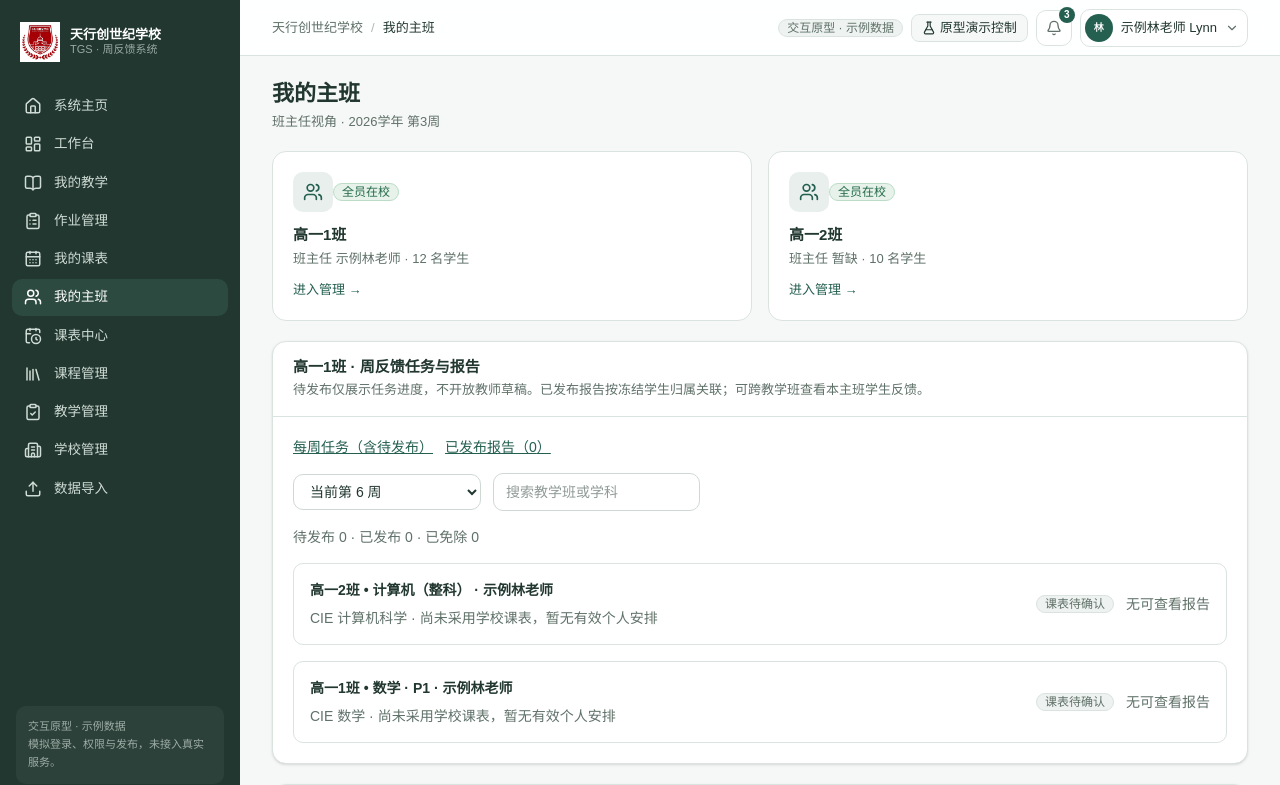
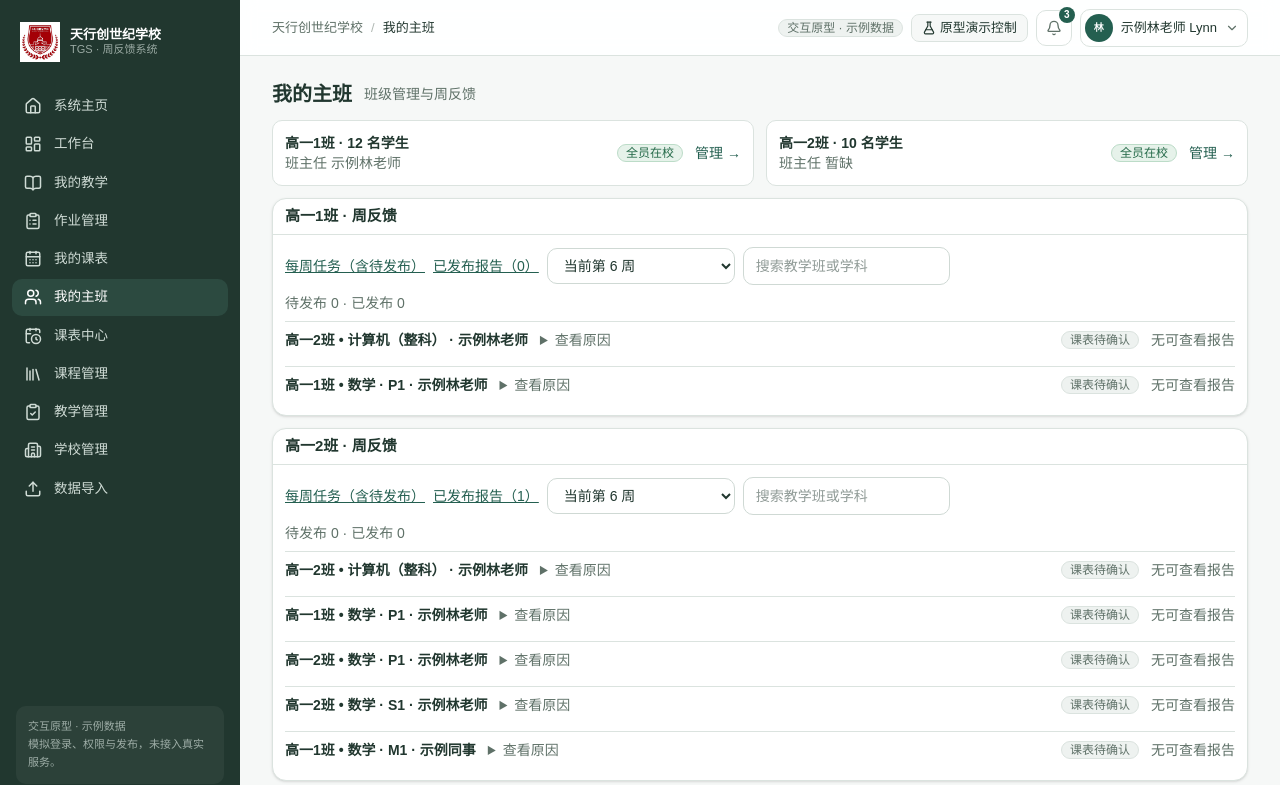
Before and after one commit to codeandroad/wfb-v3, a Next.js app: page /homeroom in a window 1280 px wide. Shown: the top 785 px of the page. Built offline with nearby package versions, Linux system fonts and the light colour scheme; a web font is replaced by a local one.

Commit message:
Compact homeroom layout and hide exempt publication tasks

```diff
--- a/app/(app)/homeroom/page.tsx
+++ b/app/(app)/homeroom/page.tsx
@@ -123,9 +123,9 @@ export default function HomeroomPage() {
   // 主班列表视图
   if (!room) {
     return (
-      <div>
-        <PageHeader title="我的主班" desc={`班主任视角 · ${WEEK_LABEL}`} />
-        <div className="grid gap-4 sm:grid-cols-2">
+      <div className="flex flex-col gap-3">
+        <header className="flex flex-wrap items-center gap-x-3 gap-y-1"><h1 className="text-xl font-semibold">我的主班</h1><p className="text-sm text-muted-foreground">班级管理与周反馈</p></header>
+        <div className="grid gap-3 sm:grid-cols-2">
           {MY_HOMEROOMS.map((r) => {
             const students = studentProfilesByClass(r)
             const onLeave = students.filter((s) => leavesFor(s.id).length).length
@@ -133,30 +133,21 @@ export default function HomeroomPage() {
               <button
                 key={r}
                 onClick={() => setRoom(r)}
-                className="group flex flex-col gap-3 rounded-xl border border-border bg-card p-5 text-left transition-colors hover:border-primary/50 hover:bg-accent/40"
+                className="group flex flex-wrap items-center gap-3 rounded-lg border border-border bg-card p-3 text-left transition-colors hover:border-primary/50 hover:bg-accent/40"
               >
-                <div className="flex items-center justify-between">
-                  <span className="flex size-10 items-center justify-center rounded-lg bg-primary/10 text-primary">
-                    <Users className="size-5" />
-                  </span>
-                  <Badge tone={onLeave ? "warning" : "success"}>
-                    {onLeave ? `${onLeave} 人请假中` : "全员在校"}
-                  </Badge>
+                <div className="min-w-0 flex-1">
+                  <p className="text-sm font-semibold">{r} · {students.length} 名学生</p>
+                  <p className="text-sm text-muted-foreground">班主任 {mainHeadTeacherOf(r) ?? "暂缺"}</p>
                 </div>
-                <div>
-                  <p className="text-[15px] font-semibold">{r}</p>
-                  <p className="mt-0.5 text-[13px] text-muted-foreground">
-                    班主任 {mainHeadTeacherOf(r) ?? "暂缺"} · {students.length} 名学生
-                  </p>
-                </div>
-                <span className="text-[13px] font-medium text-primary">进入管理 →</span>
+                <Badge tone={onLeave ? "warning" : "success"}>{onLeave ? `${onLeave} 人请假中` : "全员在校"}</Badge>
+                <span className="text-sm font-medium text-primary">管理 →</span>
               </button>
             )
           })}
         </div>
 
-        <div className="mt-5 flex flex-col gap-5">{MY_HOMEROOMS.map(r => <HomeroomPublications key={r} room={r} />)}</div>
-        <div className="mt-4 rounded-lg border border-border bg-muted/40 p-3 text-[13px] text-muted-foreground">
+        <div className="flex flex-col gap-3">{MY_HOMEROOMS.map(r => <HomeroomPublications key={r} room={r} />)}</div>
+        <div className="text-sm text-muted-foreground">
           <span className="inline-flex items-center gap-1.5 font-medium text-foreground">
             <Lock className="size-3.5" />
             班主任视角
--- a/components/mt/homeroom-publications.tsx
+++ b/components/mt/homeroom-publications.tsx
@@ -15,22 +15,24 @@ export function HomeroomPublications({ room }: { room: string }) {
   const [query, setQuery] = useState('')
   const [opened, setOpened] = useState<string | null>(null)
   const week = selectedWeek ?? trackingWeek(mt.biz)
-  const tasks = homeroomTasks(mt.biz, room, week).filter(r => `${r.teacher}${r.label}${r.course}`.includes(query))
+  const tasks = homeroomTasks(mt.biz, room, week).filter(r =>
+    !r.requirement.waiver && (!r.requirement.known || r.requirement.required) &&
+    `${r.teacher}${r.label}${r.course}`.includes(query)
+  )
   const all = homeroomPublications(mt.biz, room)
   const reports = all.filter(p => (selectedWeek === null || p.week === week) && `${p.classNameFormal}${p.courseName}`.includes(query))
   const publication = all.find(p => p.id === opened)
   if (!mt.ready) return <p role="status">正在读取本班反馈记录…</p>
   if (mt.loadError) return <EmptyState title="反馈记录读取失败" desc="请重试加载模拟存储。" />
   return <Card>
-    <CardHeader title={`${room} · 周反馈任务与报告`} desc="待发布仅展示任务进度，不开放教师草稿。已发布报告按冻结学生归属关联；可跨教学班查看本主班学生反馈。" />
-    <div className="flex flex-col gap-4 p-5">
-      <div className="flex flex-wrap items-center gap-3"><button className="text-sm text-primary underline" aria-pressed={tab==='tasks'} onClick={()=>setTab('tasks')}>每周任务（含待发布）</button><button className="text-sm text-primary underline" aria-pressed={tab==='reports'} onClick={()=>setTab('reports')}>已发布报告（{all.length}）</button></div>
-      <div className="flex flex-wrap items-center gap-3"><select aria-label="主班反馈周次" className="rounded-lg border border-input bg-card px-3 py-2 text-sm text-foreground" value={selectedWeek ?? ''} onChange={e=>setWeek(e.target.value ? Number(e.target.value) : null)}><option value="">{tab==='tasks' ? `当前第 ${trackingWeek(mt.biz)} 周` : '全部周次'}</option>{Array.from({length:MAX_WEEK},(_,i)=>i+1).map(w=><option key={w} value={w}>第 {w} 周 · {weekRangeLabel(w)}</option>)}</select><input aria-label="搜索主班反馈" className="rounded-lg border border-input bg-card px-3 py-2 text-sm text-foreground" placeholder="搜索教学班或学科" value={query} onChange={e=>setQuery(e.target.value)}/></div>
+    <CardHeader className="px-3 py-2" title={`${room} · 周反馈`} />
+    <div className="flex flex-col gap-2 p-3">
+      <div className="flex flex-wrap items-center gap-2"><button className="text-sm text-primary underline" aria-pressed={tab==='tasks'} onClick={()=>setTab('tasks')}>每周任务（含待发布）</button><button className="text-sm text-primary underline" aria-pressed={tab==='reports'} onClick={()=>setTab('reports')}>已发布报告（{all.length}）</button><select aria-label="主班反馈周次" className="rounded-lg border border-input bg-card px-3 py-2 text-sm text-foreground" value={selectedWeek ?? ''} onChange={e=>setWeek(e.target.value ? Number(e.target.value) : null)}><option value="">{tab==='tasks' ? `当前第 ${trackingWeek(mt.biz)} 周` : '全部周次'}</option>{Array.from({length:MAX_WEEK},(_,i)=>i+1).map(w=><option key={w} value={w}>第 {w} 周 · {weekRangeLabel(w)}</option>)}</select><input aria-label="搜索主班反馈" className="rounded-lg border border-input bg-card px-3 py-2 text-sm text-foreground" placeholder="搜索教学班或学科" value={query} onChange={e=>setQuery(e.target.value)}/></div>
       {tab==='tasks' ? <>
-        <p className="text-sm text-muted-foreground">待发布 {tasks.filter(r=>['待发布','逾期待发布'].includes(r.status)).length} · 已发布 {tasks.filter(r=>r.publication).length} · 已免除 {tasks.filter(r=>r.requirement.waiver).length}</p>
-        {tasks.map(r=><article key={r.key} className="flex flex-wrap items-center justify-between gap-3 rounded-lg border border-border p-4"><div className="flex flex-col gap-2"><h3 className="text-sm font-semibold">{r.label} · {r.teacher}</h3><p className="text-sm text-muted-foreground">{r.course} · {r.requirement.reason}</p></div><div className="flex items-center gap-3"><Badge tone={r.publication?'success':'neutral'}>{r.status}</Badge>{r.publication ? <button className="text-sm text-primary underline" onClick={()=>setOpened(r.publication!.id)}>查看报告</button> : <span className="text-sm text-muted-foreground">{r.requirement.required ? '发布后可查看' : '无可查看报告'}</span>}</div></article>)}
-        {!tasks.length && <EmptyState title="暂无关联任务" desc="按本周有效任课名单关联主班，可切换周次或清除搜索。"/>}
-      </> : <>{reports.map(p=><article key={p.id} className="flex flex-wrap items-center justify-between gap-3 rounded-lg border border-border p-4"><div className="flex flex-col gap-1"><h3 className="text-sm font-semibold">{p.classNameFormal} · {p.courseName}</h3><p className="text-sm text-muted-foreground">第 {p.week} 周 · V{p.revision} · {new Date(p.publishedAt).toLocaleString('zh-CN',{timeZone:'Asia/Shanghai'})}</p></div><button className="text-sm text-primary underline" onClick={()=>setOpened(p.id)}>查看报告</button></article>)}{!reports.length && <EmptyState title="暂无符合条件的已发布反馈" desc="教师发布后自动关联；可尝试选择全部周次。"/>}</>}
+        <p className="text-sm text-muted-foreground">待发布 {tasks.filter(r=>['待发布','逾期待发布'].includes(r.status)).length} · 已发布 {tasks.filter(r=>r.publication).length}</p>
+        {tasks.map(r=><article key={r.key} className="flex flex-wrap items-center justify-between gap-2 border-t border-border py-2"><div className="flex min-w-0 flex-wrap items-center gap-x-3 gap-y-1"><h3 className="text-sm font-semibold">{r.label} · {r.teacher}</h3>{!r.requirement.known && <details className="text-sm text-muted-foreground"><summary className="cursor-pointer">查看原因</summary><p>{r.requirement.reason}</p></details>}</div><div className="flex items-center gap-3"><Badge tone={r.publication?'success':'neutral'}>{r.status}</Badge>{r.publication ? <button className="text-sm text-primary underline" onClick={()=>setOpened(r.publication!.id)}>查看报告</button> : <span className="text-sm text-muted-foreground">{r.requirement.required ? '发布后可查看' : '无可查看报告'}</span>}</div></article>)}
+        {!tasks.length && <p role="status" className="border-t border-border py-2 text-sm text-muted-foreground">{query ? '没有匹配的任务，可清除搜索。' : '本周暂无需跟进任务，已免除及自动免发任务不列出。'}</p>}
+      </> : <>{reports.map(p=><article key={p.id} className="flex flex-wrap items-center justify-between gap-2 border-t border-border py-2"><div className="flex flex-col gap-1"><h3 className="text-sm font-semibold">{p.classNameFormal} · {p.courseName}</h3><p className="text-sm text-muted-foreground">第 {p.week} 周 · V{p.revision} · {new Date(p.publishedAt).toLocaleString('zh-CN',{timeZone:'Asia/Shanghai'})}</p></div><button className="text-sm text-primary underline" onClick={()=>setOpened(p.id)}>查看报告</button></article>)}{!reports.length && <p role="status" className="border-t border-border py-2 text-sm text-muted-foreground">暂无符合条件的报告，可切换全部周次或清除搜索。</p>}</>}
     </div>
     {publication && <Modal wide title="本班已发布反馈 · 只读" onClose={()=>setOpened(null)}><PublicationReader publication={publication} room={room}/></Modal>}
   </Card>
```
Also changed, not shown: 1 other file (tests, documents, lock files or other folders).
